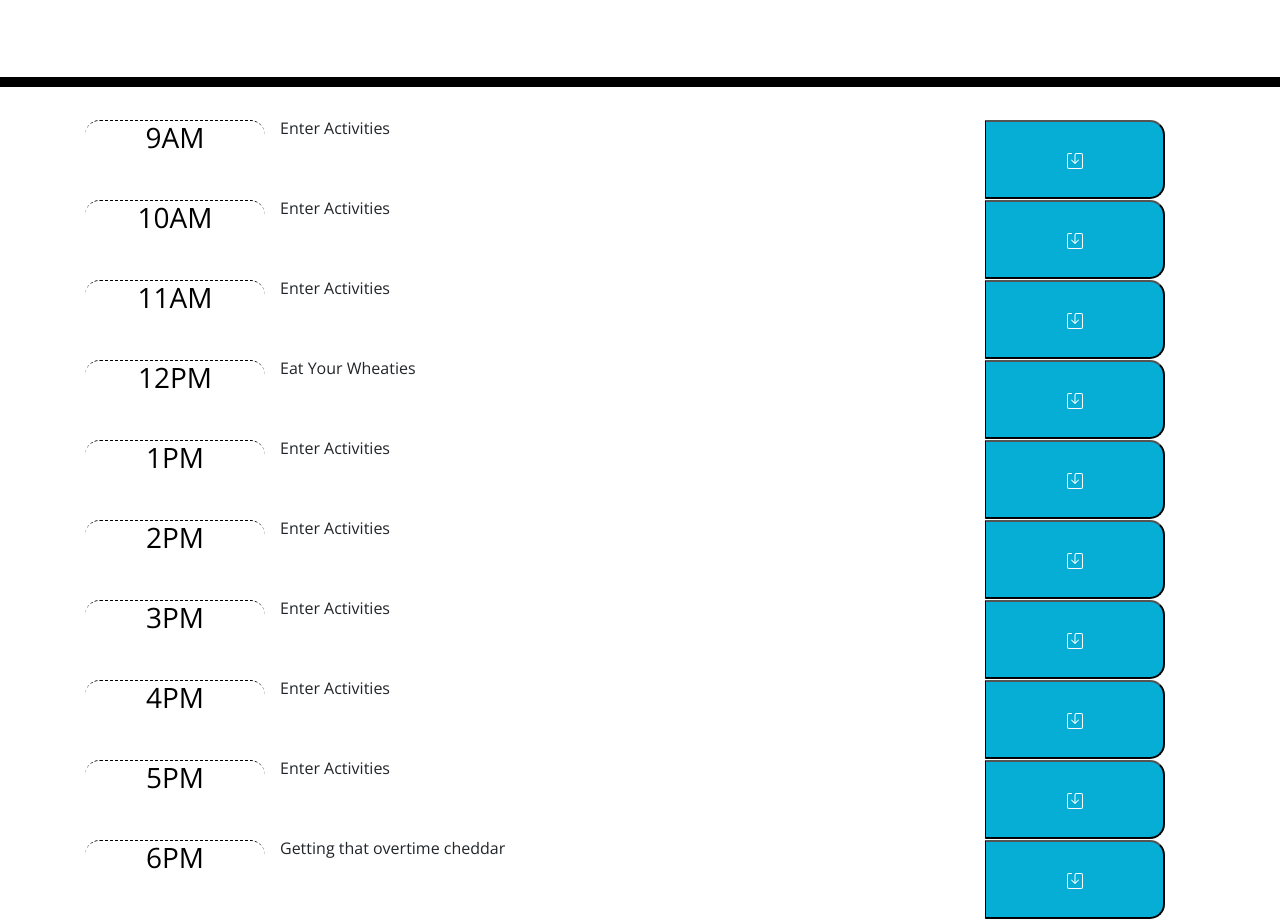
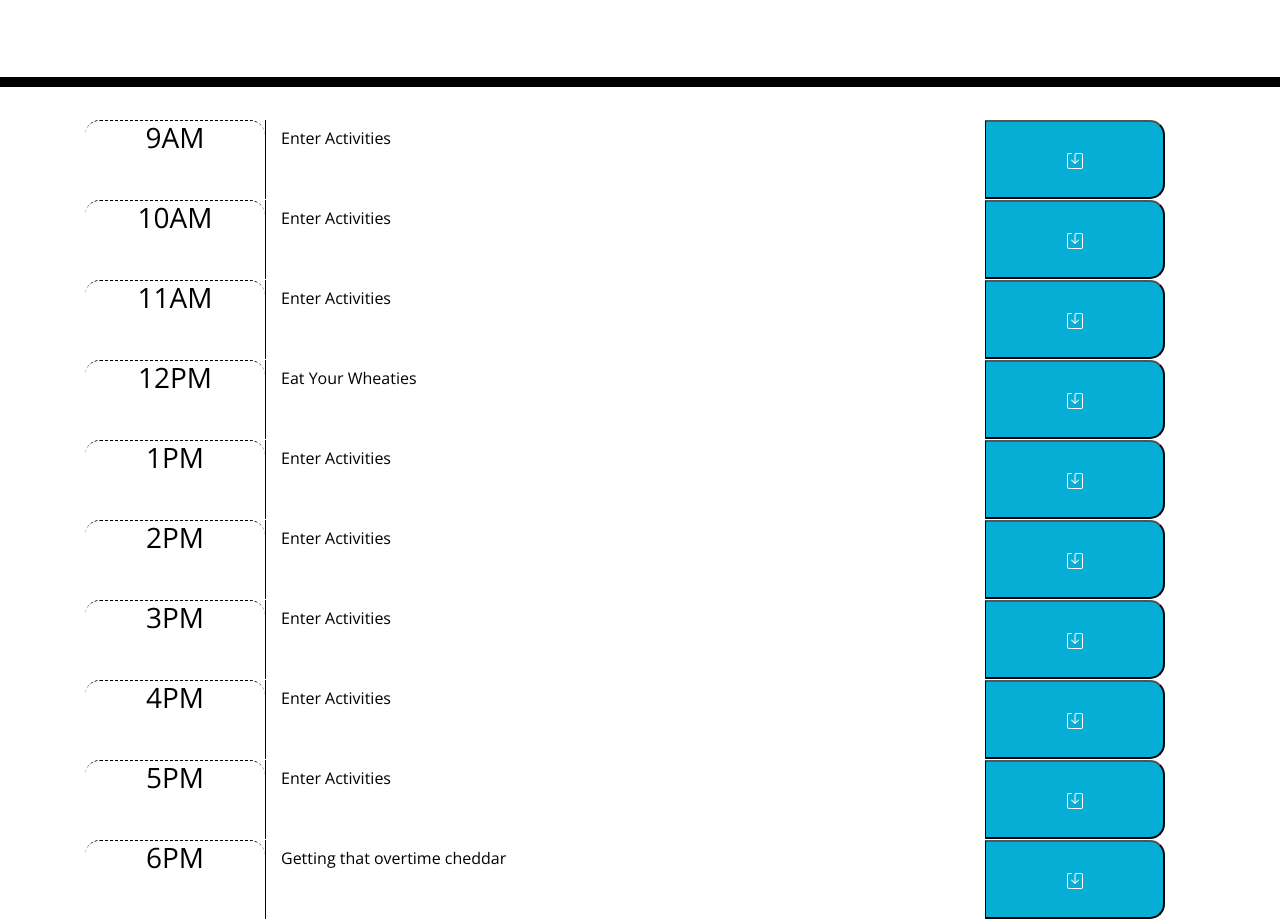
Before and after one commit to diirtydog/day-planner, a plain HTML site: page index.html in a window 1280 px wide. Shown: the part 181-1100 px from the top of the page. Drawn offline with nearby package versions, Linux system fonts and the light colour scheme.

Commit message:
changed html to textarea

```diff
--- a/assets/js/plan.js
+++ b/assets/js/plan.js
@@ -1,11 +1,11 @@
 // add queryselector for the button click
-var buttonEl = document.querySelector("#save-me");
+//var buttonEl = document.querySelector("#save-me");
 
 // create an open array so the user text has a place to enter
 var tasks = [];
 
 // add the ability to edit these blocks
-$(".container").on("click", "span", function() {
+$(".row").on("click", "textarea", function() {
     var text = $(this)
     .text()
     .trim();
@@ -16,7 +16,7 @@ $(".container").on("click", "span", function() {
       textInput.trigger("focus");
     console.log(this);
     tasks.push(textInput)
-    saveTasks();
+    //saveTasks();
 });
 
 $("#save-me").click(function() {
@@ -24,14 +24,15 @@ $("#save-me").click(function() {
     hourSpan = $(this).siblings(".time-block").text().trim();
     localStorage.setItem(hourSpan, JSON.stringify(userInput));
 
-})
+});
+var getItem = function() {
+    loadtasks = localStorage.getItem(".time-block");
+}
+console.log(getItem);
+// add the ability to save these blocks in the local storage
 
-// add the ability to save these blocks in the local storage
-var saveTasks = function() {
-    localStorage.setItem("tasks", JSON.stringify(tasks));
-};
 
-buttonEl.addEventListener("click", saveTasks);
+//buttonEl.addEventListener("click", saveTasks);
 
 //  $(".container").on("click", "textarea", function() {
 //     // get the textarea's current value/text
@@ -63,7 +64,7 @@ buttonEl.addEventListener("click", saveTasks);
 // });
 
 // var loadTasks = function() {
-//     var savedTasks = localStorage.getItem("tasks");
+//     var savedTasks = localStorage.getItem("#save-me");
 
 //     if (!savedTasks) {
 //       tasks = [];
--- a/index.html
+++ b/index.html
@@ -33,72 +33,73 @@
     </header>
     <div class="container" id="container-a">
       <!-- Timeblocks go here -->
+
       <div class="row col-12">
         <h3 class="time-block col-2 hour">9AM</h3>
-        <span id="text-1" class="textarea col-8">Enter Activities</span>
+        <textarea id="text-1" class="textarea col-8">Enter Activities</textarea>
         <button id="save-me" class="saveBtn col-2 bi bi-save"><svg xmlns="http://www.w3.org/2000/svg" width="16" height="16" fill="currentColor" class="bi bi-save" viewBox="0 0 16 16">
           <path d="M2 1a1 1 0 0 0-1 1v12a1 1 0 0 0 1 1h12a1 1 0 0 0 1-1V2a1 1 0 0 0-1-1H9.5a1 1 0 0 0-1 1v7.293l2.646-2.647a.5.5 0 0 1 .708.708l-3.5 3.5a.5.5 0 0 1-.708 0l-3.5-3.5a.5.5 0 1 1 .708-.708L7.5 9.293V2a2 2 0 0 1 2-2H14a2 2 0 0 1 2 2v12a2 2 0 0 1-2 2H2a2 2 0 0 1-2-2V2a2 2 0 0 1 2-2h2.5a.5.5 0 0 1 0 1H2z"/>
         </svg></button>
       </div>
       <div class="row col-12">
         <h3 class="time-block col-2 hour">10AM</h3>
-        <span class="textarea col-8">Enter Activities</span>
+        <textarea class="textarea col-8">Enter Activities</textarea>
         <button class="saveBtn col-2 bi bi-save"><svg xmlns="http://www.w3.org/2000/svg" width="16" height="16" fill="currentColor" class="bi bi-save" viewBox="0 0 16 16">
           <path d="M2 1a1 1 0 0 0-1 1v12a1 1 0 0 0 1 1h12a1 1 0 0 0 1-1V2a1 1 0 0 0-1-1H9.5a1 1 0 0 0-1 1v7.293l2.646-2.647a.5.5 0 0 1 .708.708l-3.5 3.5a.5.5 0 0 1-.708 0l-3.5-3.5a.5.5 0 1 1 .708-.708L7.5 9.293V2a2 2 0 0 1 2-2H14a2 2 0 0 1 2 2v12a2 2 0 0 1-2 2H2a2 2 0 0 1-2-2V2a2 2 0 0 1 2-2h2.5a.5.5 0 0 1 0 1H2z"/>
         </svg></button>
       </div>
       <div class="row col-12">
         <h3 class="time-block col-2 hour">11AM</h3>
-        <span class="textarea col-8">Enter Activities</span>
+        <textarea class="textarea col-8">Enter Activities</textarea>
         <button class="saveBtn col-2 bi bi-save"><svg xmlns="http://www.w3.org/2000/svg" width="16" height="16" fill="currentColor" class="bi bi-save" viewBox="0 0 16 16">
           <path d="M2 1a1 1 0 0 0-1 1v12a1 1 0 0 0 1 1h12a1 1 0 0 0 1-1V2a1 1 0 0 0-1-1H9.5a1 1 0 0 0-1 1v7.293l2.646-2.647a.5.5 0 0 1 .708.708l-3.5 3.5a.5.5 0 0 1-.708 0l-3.5-3.5a.5.5 0 1 1 .708-.708L7.5 9.293V2a2 2 0 0 1 2-2H14a2 2 0 0 1 2 2v12a2 2 0 0 1-2 2H2a2 2 0 0 1-2-2V2a2 2 0 0 1 2-2h2.5a.5.5 0 0 1 0 1H2z"/>
         </svg></button>
       </div>
       <div class="row col-12">
         <h3 class="time-block col-2 hour">12PM</h3>
-        <span class="textarea col-8">Eat Your Wheaties</span>
+        <textarea class="textarea col-8">Eat Your Wheaties</textarea>
         <button class="saveBtn col-2 bi bi-save"><svg xmlns="http://www.w3.org/2000/svg" width="16" height="16" fill="currentColor" class="bi bi-save" viewBox="0 0 16 16">
           <path d="M2 1a1 1 0 0 0-1 1v12a1 1 0 0 0 1 1h12a1 1 0 0 0 1-1V2a1 1 0 0 0-1-1H9.5a1 1 0 0 0-1 1v7.293l2.646-2.647a.5.5 0 0 1 .708.708l-3.5 3.5a.5.5 0 0 1-.708 0l-3.5-3.5a.5.5 0 1 1 .708-.708L7.5 9.293V2a2 2 0 0 1 2-2H14a2 2 0 0 1 2 2v12a2 2 0 0 1-2 2H2a2 2 0 0 1-2-2V2a2 2 0 0 1 2-2h2.5a.5.5 0 0 1 0 1H2z"/>
         </svg></button>
       </div>
       <div class="row col-12">
         <h3 class="time-block col-2 hour">1PM</h3>
-        <span class="textarea col-8">Enter Activities</span>
+        <textarea class="textarea col-8">Enter Activities</textarea>
         <button class="saveBtn col-2 bi bi-save"><svg xmlns="http://www.w3.org/2000/svg" width="16" height="16" fill="currentColor" class="bi bi-save" viewBox="0 0 16 16">
           <path d="M2 1a1 1 0 0 0-1 1v12a1 1 0 0 0 1 1h12a1 1 0 0 0 1-1V2a1 1 0 0 0-1-1H9.5a1 1 0 0 0-1 1v7.293l2.646-2.647a.5.5 0 0 1 .708.708l-3.5 3.5a.5.5 0 0 1-.708 0l-3.5-3.5a.5.5 0 1 1 .708-.708L7.5 9.293V2a2 2 0 0 1 2-2H14a2 2 0 0 1 2 2v12a2 2 0 0 1-2 2H2a2 2 0 0 1-2-2V2a2 2 0 0 1 2-2h2.5a.5.5 0 0 1 0 1H2z"/>
         </svg></button>
       </div>
       <div class="row col-12">
         <h3 class="time-block col-2 hour">2PM</h3>
-        <span class="textarea col-8">Enter Activities</span>
+        <textarea class="textarea col-8">Enter Activities</textarea>
         <button class="saveBtn col-2 bi bi-save"><svg xmlns="http://www.w3.org/2000/svg" width="16" height="16" fill="currentColor" class="bi bi-save" viewBox="0 0 16 16">
           <path d="M2 1a1 1 0 0 0-1 1v12a1 1 0 0 0 1 1h12a1 1 0 0 0 1-1V2a1 1 0 0 0-1-1H9.5a1 1 0 0 0-1 1v7.293l2.646-2.647a.5.5 0 0 1 .708.708l-3.5 3.5a.5.5 0 0 1-.708 0l-3.5-3.5a.5.5 0 1 1 .708-.708L7.5 9.293V2a2 2 0 0 1 2-2H14a2 2 0 0 1 2 2v12a2 2 0 0 1-2 2H2a2 2 0 0 1-2-2V2a2 2 0 0 1 2-2h2.5a.5.5 0 0 1 0 1H2z"/>
         </svg></button>
       </div>
       <div class="row col-12">
         <h3 class="time-block col-2 hour">3PM</h3>
-        <span class="textarea col-8">Enter Activities</span>
+        <textarea class="textarea col-8">Enter Activities</textarea>
         <button class="saveBtn col-2 bi bi-save"><svg xmlns="http://www.w3.org/2000/svg" width="16" height="16" fill="currentColor" class="bi bi-save" viewBox="0 0 16 16">
           <path d="M2 1a1 1 0 0 0-1 1v12a1 1 0 0 0 1 1h12a1 1 0 0 0 1-1V2a1 1 0 0 0-1-1H9.5a1 1 0 0 0-1 1v7.293l2.646-2.647a.5.5 0 0 1 .708.708l-3.5 3.5a.5.5 0 0 1-.708 0l-3.5-3.5a.5.5 0 1 1 .708-.708L7.5 9.293V2a2 2 0 0 1 2-2H14a2 2 0 0 1 2 2v12a2 2 0 0 1-2 2H2a2 2 0 0 1-2-2V2a2 2 0 0 1 2-2h2.5a.5.5 0 0 1 0 1H2z"/>
         </svg></button>
       </div>
       <div class="row col-12">
         <h3 class="time-block col-2 hour">4PM</h3>
-        <span class="textarea col-8">Enter Activities</span>
+        <textarea class="textarea col-8">Enter Activities</textarea>
         <button class="saveBtn col-2 bi bi-save"><svg xmlns="http://www.w3.org/2000/svg" width="16" height="16" fill="currentColor" class="bi bi-save" viewBox="0 0 16 16">
           <path d="M2 1a1 1 0 0 0-1 1v12a1 1 0 0 0 1 1h12a1 1 0 0 0 1-1V2a1 1 0 0 0-1-1H9.5a1 1 0 0 0-1 1v7.293l2.646-2.647a.5.5 0 0 1 .708.708l-3.5 3.5a.5.5 0 0 1-.708 0l-3.5-3.5a.5.5 0 1 1 .708-.708L7.5 9.293V2a2 2 0 0 1 2-2H14a2 2 0 0 1 2 2v12a2 2 0 0 1-2 2H2a2 2 0 0 1-2-2V2a2 2 0 0 1 2-2h2.5a.5.5 0 0 1 0 1H2z"/>
         </svg></button>
       </div>
       <div class="row col-12">
         <h3 class="time-block col-2 hour">5PM</h3>
-        <span class="textarea col-8">Enter Activities</span>
+        <textarea class="textarea col-8">Enter Activities</textarea>
         <button class="saveBtn col-2 bi bi-save"><svg xmlns="http://www.w3.org/2000/svg" width="16" height="16" fill="currentColor" class="bi bi-save" viewBox="0 0 16 16">
           <path d="M2 1a1 1 0 0 0-1 1v12a1 1 0 0 0 1 1h12a1 1 0 0 0 1-1V2a1 1 0 0 0-1-1H9.5a1 1 0 0 0-1 1v7.293l2.646-2.647a.5.5 0 0 1 .708.708l-3.5 3.5a.5.5 0 0 1-.708 0l-3.5-3.5a.5.5 0 1 1 .708-.708L7.5 9.293V2a2 2 0 0 1 2-2H14a2 2 0 0 1 2 2v12a2 2 0 0 1-2 2H2a2 2 0 0 1-2-2V2a2 2 0 0 1 2-2h2.5a.5.5 0 0 1 0 1H2z"/>
         </svg></button>
       </div>
       <div class="row col-12">
         <h3 class="time-block col-2 hour">6PM</h3>
-        <span class="textarea col-8">Getting that overtime cheddar</span>
+        <textarea class="textarea col-8">Getting that overtime cheddar</textarea>
         <button class="saveBtn col-2 bi bi-save"><svg xmlns="http://www.w3.org/2000/svg" width="16" height="16" fill="currentColor" class="bi bi-save" viewBox="0 0 16 16">
           <path d="M2 1a1 1 0 0 0-1 1v12a1 1 0 0 0 1 1h12a1 1 0 0 0 1-1V2a1 1 0 0 0-1-1H9.5a1 1 0 0 0-1 1v7.293l2.646-2.647a.5.5 0 0 1 .708.708l-3.5 3.5a.5.5 0 0 1-.708 0l-3.5-3.5a.5.5 0 1 1 .708-.708L7.5 9.293V2a2 2 0 0 1 2-2H14a2 2 0 0 1 2 2v12a2 2 0 0 1-2 2H2a2 2 0 0 1-2-2V2a2 2 0 0 1 2-2h2.5a.5.5 0 0 1 0 1H2z"/>
         </svg></button>
```
